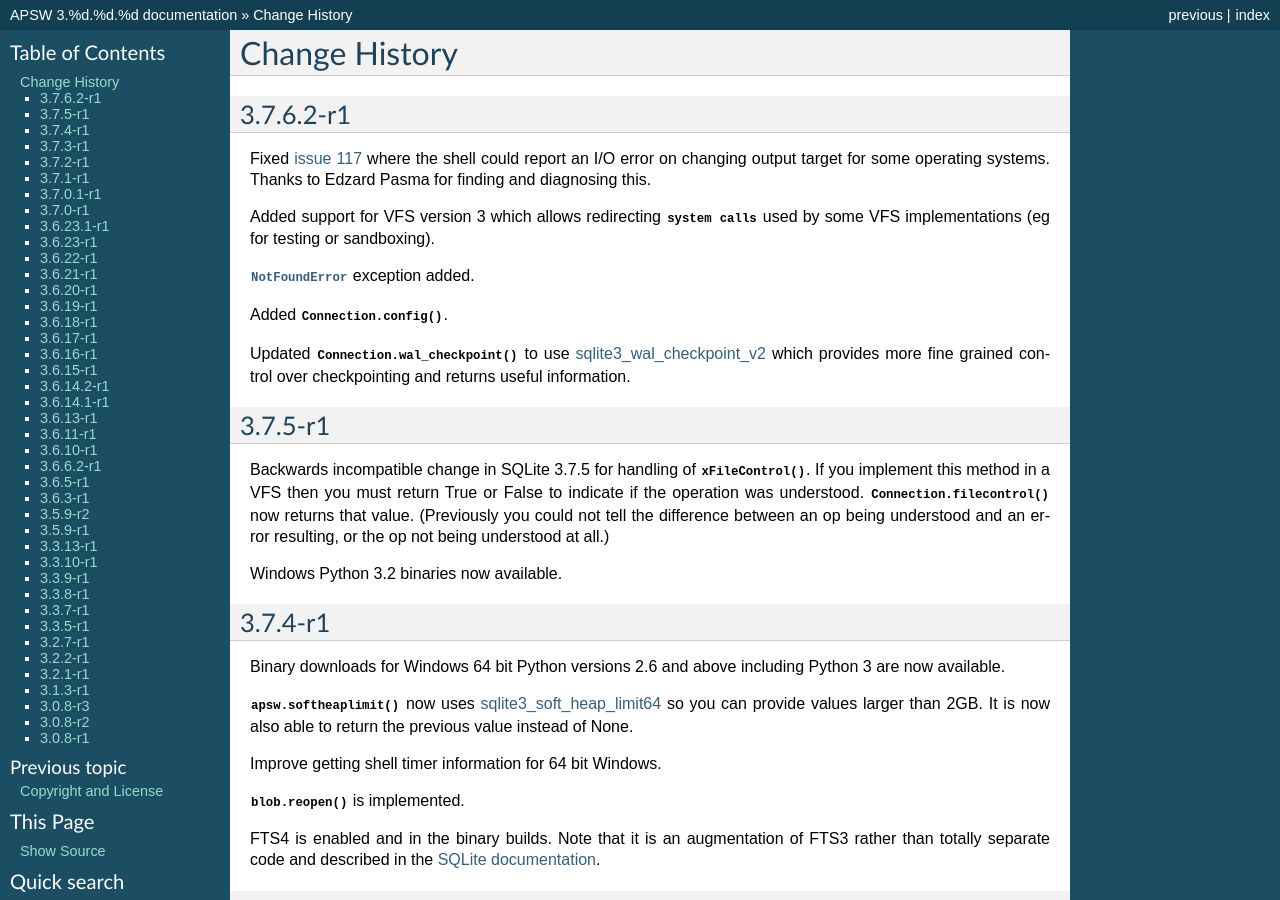
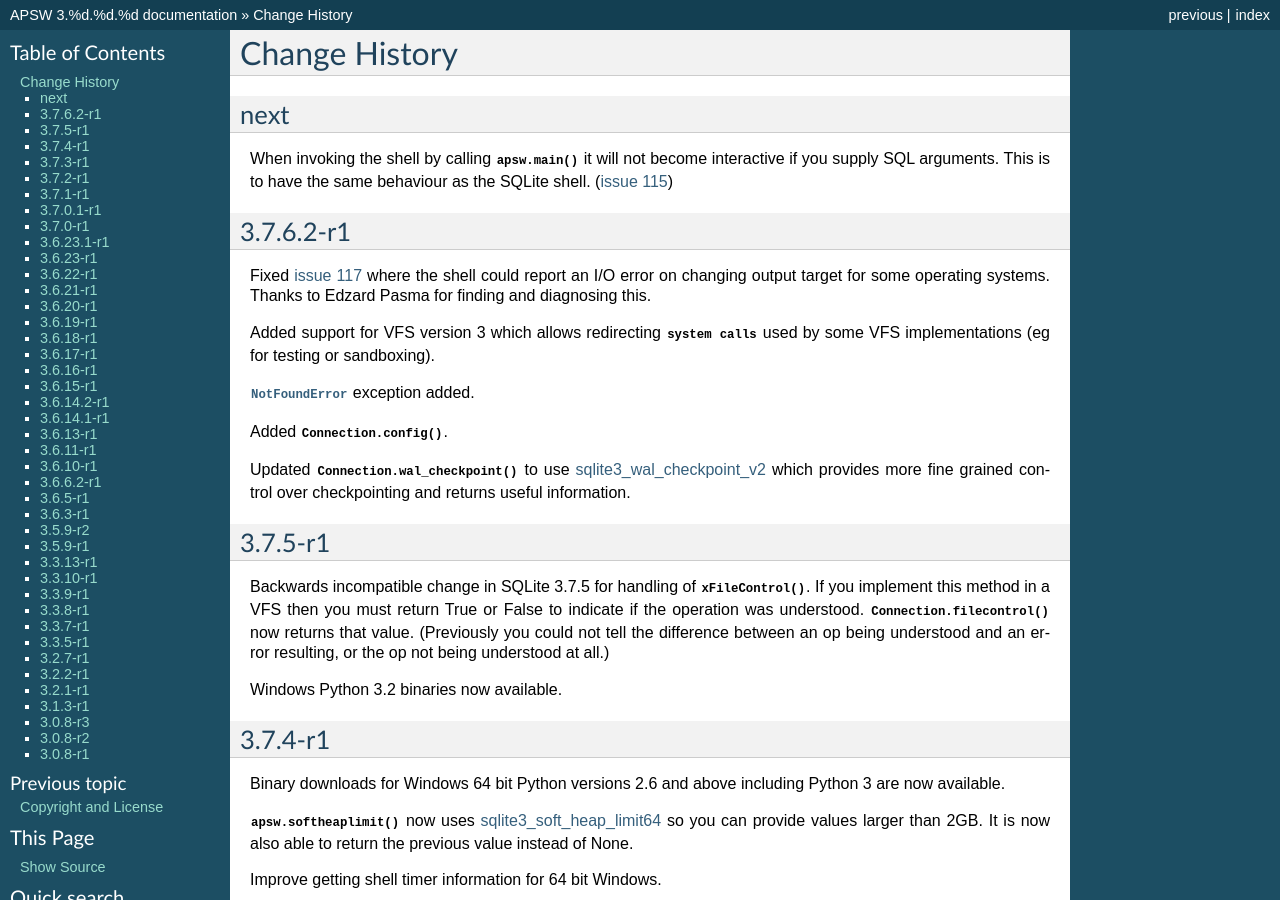
Before and after one commit to rogerbinns/apsw, a Sphinx documentation site: the page built from doc/changes.rst, in a window 1280 px wide and 900 px high. Built offline with Sphinx 7.4.7, drawn with Linux system fonts in a browser that asks for light colours; pages that are not in the unit, such as notebooks, are missing from menus; the version number is read from the project's files by our own code.

Commit message:
Fixes issue #115 - Shell does not become interactive if command line sql/commands supplied

```diff
--- a/doc/changes.rst
+++ b/doc/changes.rst
@@ -1,6 +1,14 @@
 Change History
 **************
 .. currentmodule:: apsw
+
+next
+====
+
+When invoking the shell by calling :func:`apsw.main` it will not
+become interactive if you supply SQL arguments.  This is to have the
+same behaviour as the SQLite shell.  (`issue 115
+<http://code.google.com/p/apsw/issues/detail?id=115>`__)
 
 3.7.6.2-r1
 ==========
```
Also changed, not shown: 1 other file.
